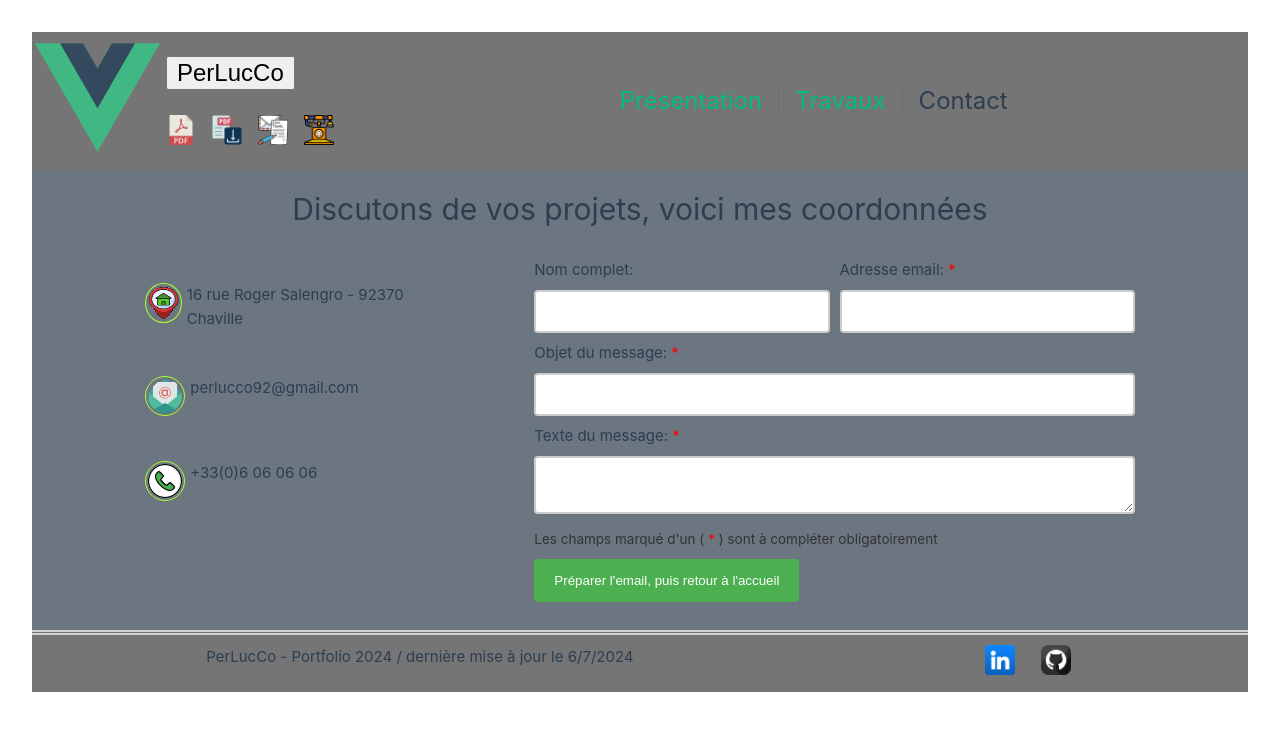
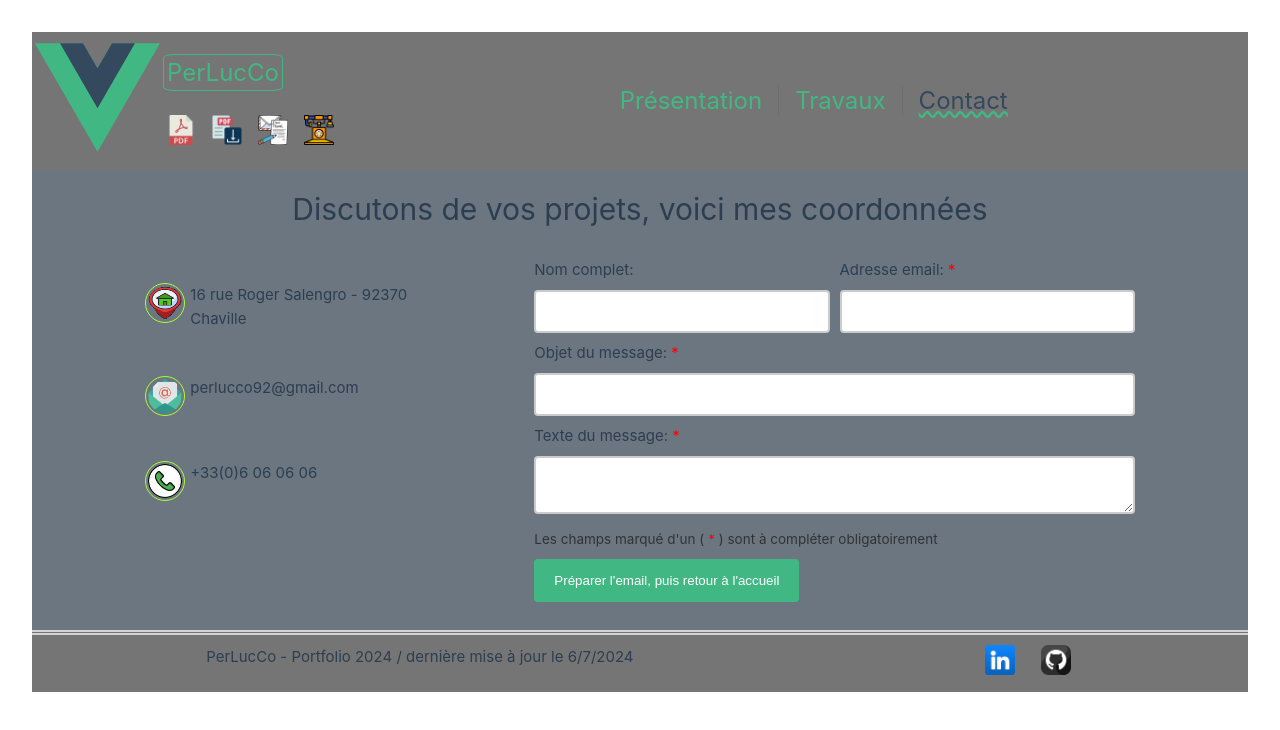
Before and after one commit to MonLucCo/CEF_Portfolio-with-VueJs_Test-version-01, a Vue app in the folder portfolio/: page /contact in a window 1280 px wide. Shown: the top 730 px of the page. Built offline with nearby package versions, Linux system fonts and the light colour scheme.

Commit message:
Etape11_Design du header et de l'animation du menu. Design de ElemContactDetail. Design du bouton de soumission du formulaire. Correction des erreurs du validateurs w3C (code HTML)

```diff
--- a/portfolio/src/components/CompPresentationContact.vue
+++ b/portfolio/src/components/CompPresentationContact.vue
@@ -1,6 +1,6 @@
 <template>
-  <div id="presentation-contact">
-    <div id="contact-pdf-onglet">
+  <div class="presentation-contact">
+    <div class="contact-pdf-onglet">
       <a href="/CV-de-Luc-Pérard.pdf" target="_blank">
         <img
           src="/Icone_pdf_01.png"
@@ -8,17 +8,17 @@
         />
       </a>
     </div>
-    <div id="contact-pdf-telechargement">
+    <div class="contact-pdf-telechargement">
       <a href="/CV-de-Luc-Pérard.pdf" download>
         <img src="/Icone_pdf_02.png" alt="Télécharger le PDF du CV de PerLucCo" />
       </a>
     </div>
-    <div id="contact-email-pre-rempli">
+    <div class="contact-email-pre-rempli">
       <a :href="`${emailSetupHeader}&${emailSetupBody}`">
         <img src="/Icone_Email_08.png" alt="Contact par e-mail" />
       </a>
     </div>
-    <div id="contact-telephone">
+    <div class="contact-telephone">
       <a :href="`tel:+${telSetup}`">
         <img src="/Icone_tel_05.png" alt="Contact par numéro de téléphone" />
       </a>
@@ -31,15 +31,17 @@ export default {
   name: "PresentationContact",
   data() {
     return {
-      emailSetupHeader:
-        "mailto:perlucco92@gmail.com?" + "subject=Contact Portfolio de PerLucCo",
-      emailSetupBody:
+      emailSetupHeader: encodeURIComponent(
+        "mailto:perlucco92@gmail.com?" + "subject=Contact Portfolio de PerLucCo"
+      ),
+      emailSetupBody: encodeURIComponent(
         "body=Bonjour,%0D%0A" +
-        "Nom : PerLucCo" +
-        "%0D%0A" +
-        "Tél : 0606060606" +
-        "%0D%0A" +
-        "Adresse : Rues du développement durable - 16 rue Roger Salengro - 42000 Saint-Etienne",
+          "Nom : PerLucCo" +
+          "%0D%0A" +
+          "Tél : 0606060606" +
+          "%0D%0A" +
+          "Adresse : Rues du développement durable - 16 rue Roger Salengro - 42000 Saint-Etienne"
+      ),
       telSetup: "0606060606",
     };
   },
@@ -47,24 +49,24 @@ export default {
 </script>
 
 <style scoped>
-#presentation-contact {
+.presentation-contact {
   display: flex;
   justify-content: space-between;
   align-items: self-start;
   gap: 10px;
 }
 
-#presentation-contact img {
+.presentation-contact img {
   width: 30px;
   height: 30px;
 }
 
-#presentation-contact a {
+.presentation-contact a {
   text-decoration: none;
   color: inherit;
 }
 
-#presentation-contact a:hover {
+.presentation-contact a:hover {
   opacity: 60%;
 }
 </style>
--- a/portfolio/src/components/ElemContactDetail.vue
+++ b/portfolio/src/components/ElemContactDetail.vue
@@ -2,14 +2,12 @@
   <div class="container">
     <div>
       <div v-if="content.titre" class="title">
-        <!-- <p>{{ content.titre }}</p> -->
         {{ content.titre }}
       </div>
       <div class="element">
         <div v-if="content.image" class="elementImage">
           <img :src="content.image" alt="icone" />
         </div>
-        <!-- <p v-if="content.texte">{{ content.texte }}</p> -->
         {{ content.texte }}
       </div>
     </div>
@@ -46,6 +44,7 @@ export default {
 .elementImage {
   width: 40px;
   height: 40px;
+  flex: 0 0 auto;
   border: 1px solid greenyellow;
   border-radius: 50%;
   padding: 2px;
@@ -54,7 +53,6 @@ export default {
 .elementImage img {
   width: 100%;
   height: 100%;
-  object-fit: content;
   border-radius: 50%;
 }
 </style>
--- a/portfolio/src/components/ElemFormEmail.vue
+++ b/portfolio/src/components/ElemFormEmail.vue
@@ -131,7 +131,7 @@ export default {
 }
 
 .submit-button {
-  background-color: #4caf50;
+  background-color: #41b883;
   color: white;
   padding: 14px 20px;
   margin: 8px 0;
@@ -141,6 +141,6 @@ export default {
 }
 
 .submit-button:hover {
-  background-color: #45a049;
+  background-color: #34495e;
 }
 </style>
--- a/portfolio/src/components/SiteHeader.vue
+++ b/portfolio/src/components/SiteHeader.vue
@@ -1,6 +1,6 @@
 <template>
   <header>
-    <div id="logo-site">
+    <div class="logo-site">
       <router-link to="/">
         <img
           class="logo"
@@ -10,13 +10,14 @@
           height="125"
         />
       </router-link>
-      <div id="logo-site-presentation">
-        <div id="presentation-button">
-          <router-link to="/">
+      <div class="logo-site-presentation">
+        <div class="presentation-button">
+          <!-- <router-link to="/">
             <button type="button">PerLucCo</button>
-          </router-link>
+          </router-link> -->
+          <router-link to="/" class="home-button">PerLucCo</router-link>
         </div>
-        <div id="presentation-contact">
+        <div class="presentation-contact">
           <comp-presentation-contact v-if="$route.path !== '/'" />
         </div>
       </div>
@@ -53,14 +54,14 @@ header {
   margin: 0 auto;
 }
 
-#logo-site {
+.logo-site {
   display: flex;
   flex: 2;
   justify-content: center;
   align-items: center;
 }
 
-#logo-site-presentation {
+.logo-site-presentation {
   display: flex;
   flex: 2;
   flex-direction: column;
@@ -69,20 +70,32 @@ header {
   height: 100%;
 }
 
-#presentation-button {
+.presentation-button {
   flex: 3;
   align-content: center;
 }
 
-#presentation-contact {
+.presentation-contact {
   flex: 2;
 }
 
-button,
+.home-button,
 nav {
   width: 100%;
   font-size: 24px;
   text-align: center;
+}
+
+.home-button {
+  color: #41b883;
+  background-color: transparent;
+  border: 1px solid #41b883;
+  border-radius: 10%;
+  cursor: pointer;
+}
+
+.home-button:hover {
+  background-color: #34495e;
 }
 
 .wrapper {
@@ -94,7 +107,8 @@ nav {
 }
 
 nav a.router-link-exact-active {
-  color: var(--color-text);
+  color: #34495e;
+  text-decoration: underline wavy #41b883;
 }
 
 nav a.router-link-exact-active:hover {
@@ -104,6 +118,11 @@ nav a.router-link-exact-active:hover {
 nav a {
   padding: 0 1rem;
   border-left: 1px solid var(--color-border);
+  color: #41b883;
+}
+
+nav a:hover {
+  background-color: #34495e;
 }
 
 nav a:first-of-type {
--- a/portfolio/src/views/HomeView.vue
+++ b/portfolio/src/views/HomeView.vue
@@ -1,20 +1,20 @@
 <template>
   <div class="home">
-    <div id="presentation-texte">
+    <div class="presentation-texte">
       <h1>Bonjour,<br />Bienvenue dans le portfolio de PerLucCo</h1>
       <p>
-        Une accès rapide par le carousel des projets ou un accès détaillé par le menu du
-        portfolio
+        Une vue rapide par le carousel des projets ou un accès détaillé au travaux par le
+        menu du portfolio
       </p>
     </div>
-    <div id="presentation-portfolio">
-      <div id="presentation-travaux">
+    <div class="presentation-portfolio">
+      <div class="presentation-travaux">
         <!-- <comp-carrousel-travaux-image /> -->
         <comp-carrousel-travaux-slide />
       </div>
-      <div id="presentation-photos">
+      <div class="presentation-photos">
         <img src="/Avatar_PerLucCo.png" alt="Avatar de PerLucCo" />
-        <div id="presentation-contact">
+        <div class="presentation-contact">
           <comp-presentation-contact />
         </div>
       </div>
@@ -48,19 +48,19 @@ export default {
   margin: 15px;
 }
 
-#presentation-texte {
+.presentation-texte {
   display: flex;
   flex-direction: column;
   align-items: center;
 }
 
-#presentation-portfolio {
+.presentation-portfolio {
   display: flex;
   justify-content: space-around;
   /* width: 90%; */
 }
 
-#presentation-travaux {
+.presentation-travaux {
   display: flex;
   flex: 2;
   flex-direction: column;
@@ -70,7 +70,7 @@ export default {
   gap: 2em;
 }
 
-#presentation-photos {
+.presentation-photos {
   display: flex;
   flex: 1;
   flex-direction: column;
@@ -79,7 +79,7 @@ export default {
   align-items: center;
 }
 
-#presentation-photos img {
+.presentation-photos img {
   width: 100%;
   height: 100%;
   object-fit: contain;
```
